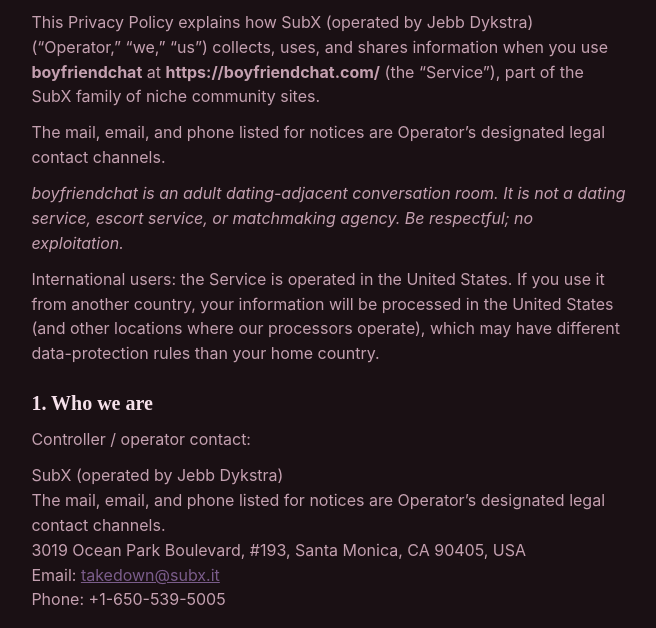
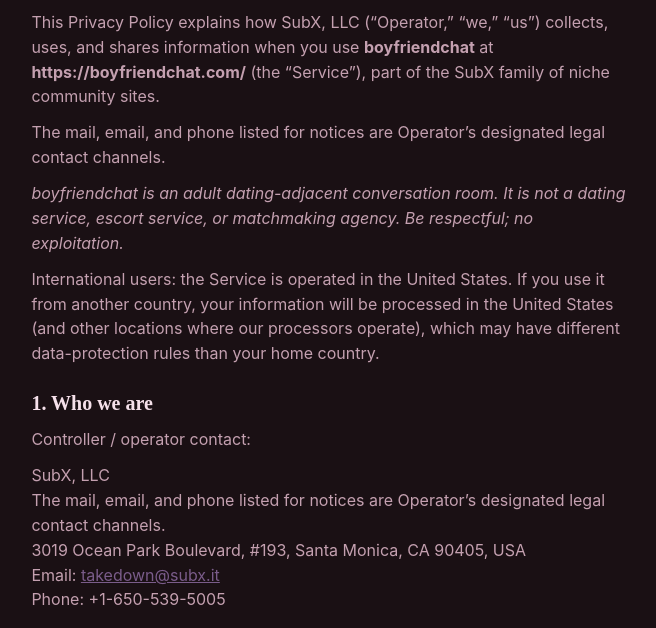
Before and after one commit to jebbdykstra99/boyfriendchat, a plain HTML site: page privacy.html in a window 1280 px wide. Shown: the part 172-800 px from the top of the page, without its empty margins (311-967 px from the left). Drawn offline with Linux system fonts and the light colour scheme.

Commit message:
legal: update operator string to SubX, LLC, a Colorado limited liability company (CO SOS ID# 20268297411)

```diff
--- a/privacy.html
+++ b/privacy.html
@@ -12,14 +12,14 @@
   <article class="legal-doc">
     <p class="legal-kicker">Effective September 25, 2026 · Governing law: State of California, United States of America</p>
     <h1>Privacy Policy</h1>
-    <p>This Privacy Policy explains how SubX (operated by Jebb Dykstra) (“Operator,” “we,” “us”) collects, uses, and shares information when you use <strong>boyfriendchat</strong> at <strong>https://boyfriendchat.com/</strong> (the “Service”), part of the SubX family of niche community sites.</p>
+    <p>This Privacy Policy explains how SubX, LLC (“Operator,” “we,” “us”) collects, uses, and shares information when you use <strong>boyfriendchat</strong> at <strong>https://boyfriendchat.com/</strong> (the “Service”), part of the SubX family of niche community sites.</p>
     <p>The mail, email, and phone listed for notices are Operator’s designated legal contact channels.</p>
     <p><em>boyfriendchat is an adult dating-adjacent conversation room. It is not a dating service, escort service, or matchmaking agency. Be respectful; no exploitation.</em></p>
     <p>International users: the Service is operated in the United States. If you use it from another country, your information will be processed in the United States (and other locations where our processors operate), which may have different data-protection rules than your home country.</p>
 
     <h2>1. Who we are</h2>
     <p>Controller / operator contact:</p>
-    <p>SubX (operated by Jebb Dykstra)<br>
+    <p>SubX, LLC<br>
     The mail, email, and phone listed for notices are Operator’s designated legal contact channels.<br>
     3019 Ocean Park Boulevard, #193, Santa Monica, CA 90405, USA<br>
     Email: <a data-takedown href="mailto:takedown@subx.it">takedown@subx.it</a><br>
```
Also changed, not shown: guidelines.html (+1 -1 lines), report.html (+1 -1 lines), terms.html (+2 -2 lines).
